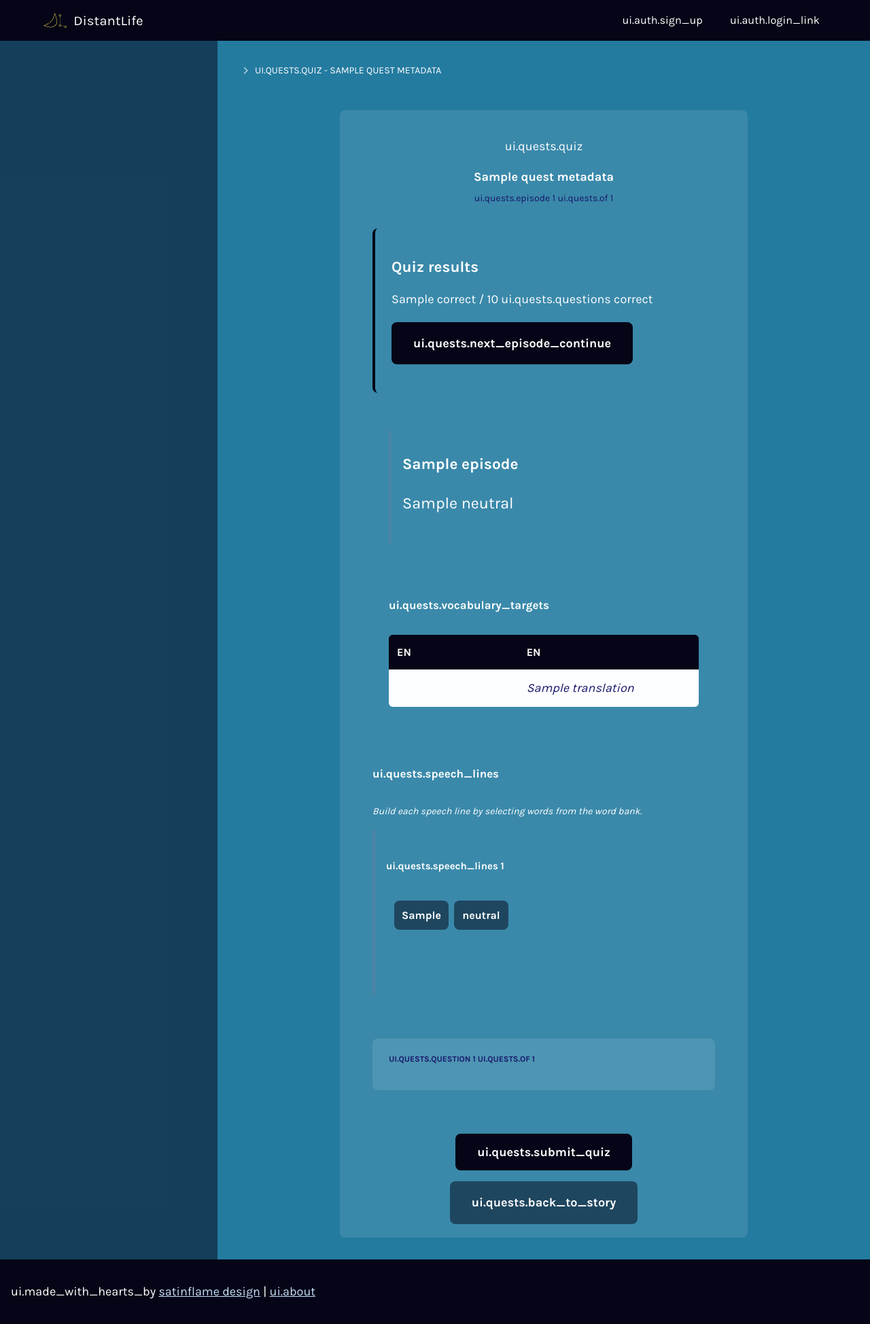
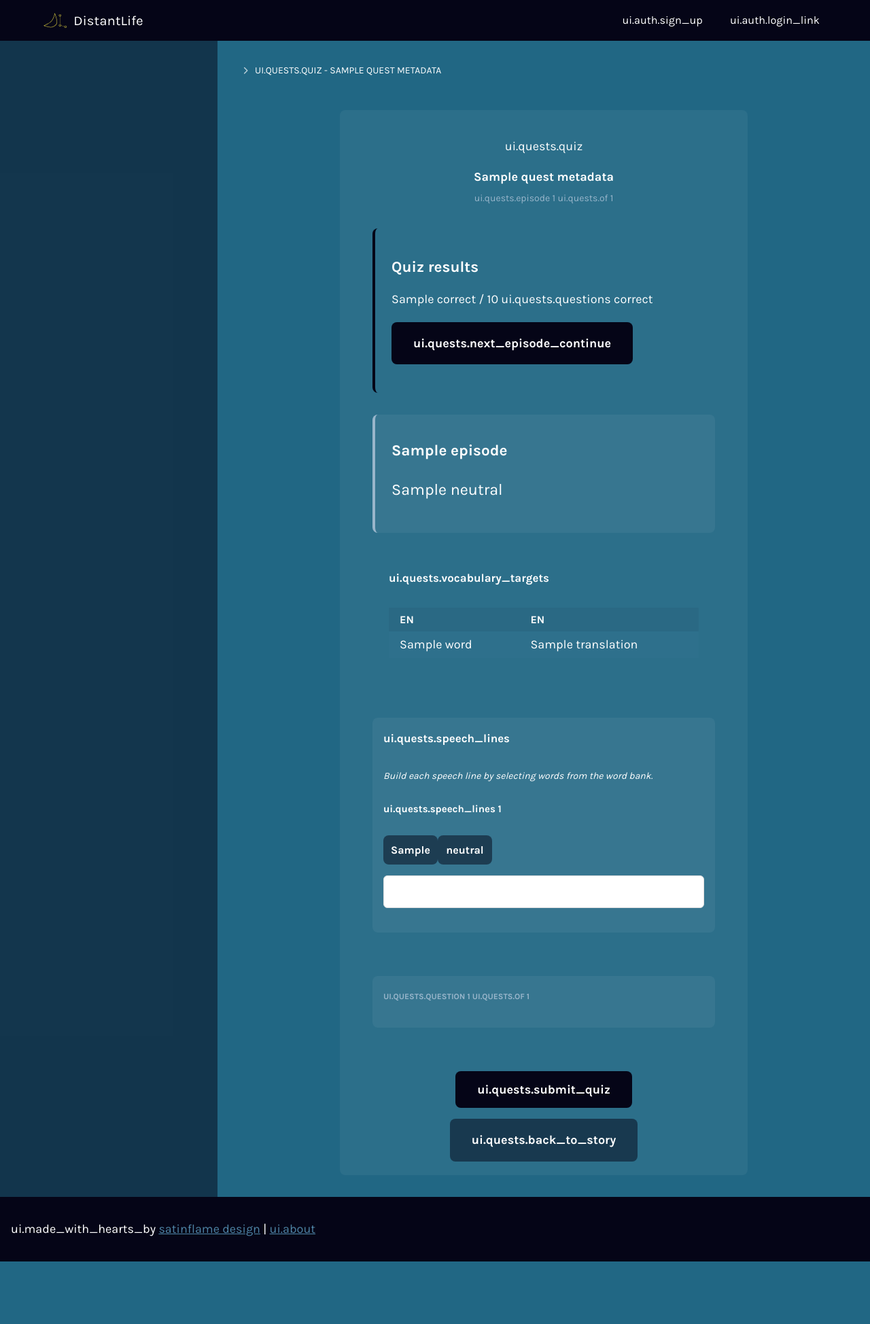
Before and after one commit to virtual/distantlife, a Flask app: template templates/quiz.html in a window 1280 px wide. Shown: the whole page at 68% size. After the commit the page ends 1856 px from the top, so only its background shows below. Run offline with Flask 3, Linux system fonts and the light colour scheme; the template is opened without the code that fills it: most values are stand-ins (such as "Sample title", 1, 10 or a date in 2020); some libraries are stand-ins or nearby versions.

Commit message:
simplify css overrides

```diff
--- a/source/sass/custom/_structure.scss
+++ b/source/sass/custom/_structure.scss
@@ -204,6 +204,9 @@ $columns: 24;
     .secondary-main {
       margin: 0 auto;
       max-width: 600px;
+      &.secondary-wide {
+        max-width: 100%;
+      }
     }
   }
 
--- a/source/sass/custom/_variables.scss
+++ b/source/sass/custom/_variables.scss
@@ -1,7 +1,4 @@
 // base original
-
-$color-primary: #003f7f !default;
-
 $screen-sm: 375px;
 $screen-md: 768px;
 $screen-lg: 992px;
@@ -26,11 +23,16 @@ $color-candy-orange: #f19d2d;
 $color-gray: #585858;
 $color-gray-light: #dddddd;
 $color-gray-dark: #050517;
-$color-blue: #247BA0;
-$color-blue-light: #C4E0F9;
+$color-blue: #216784;
+
+$color-blue-light: #4e84a5;
+$color-blue-lighter: #99b6cb;
 $color-green: #00A676;
 $color-yellow: #FFFD82;
 $color-berry: #922D50;
+
+$color-primary: $color-blue;
+$color-secondary: $color-blue-light;
 
 // Alert https://colors.eva.design/
 $alert-success: #5DDB6D;
@@ -39,7 +41,8 @@ $alert-warning: #EDDE43;
 $alert-danger: #E48850;
 
 $theme-primary: $color-gray-dark;
-$theme-secondary: $color-blue;
+$theme-secondary: $color-primary;
+$theme-card-border: $color-yellow;
 
 $theme-font-size-base: 18px;
 $theme-header-text-color: $color-white;
@@ -83,8 +86,8 @@ $theme-label-text-transform: uppercase !default;
   --color-danger: #{$alert-danger};
   --color-warning: #{$alert-warning};
   --color-white: #{$color-white};
-  --color-card-accent: #4e84a5;
-  --color-card-border: #99b6cb;
-  --color-card-surface: rgba(255, 255, 255, 0.1);
-  --color-overlay-blue: rgba(196, 224, 249, 0.5);
+  --color-card-accent: #{$color-blue-lighter};
+  --color-card-border: #{$theme-card-border};
+  --color-card-surface: rgba(255, 255, 255, 0.05);
+  --color-text-secondary: #{$color-blue-lighter};
 }
--- a/source/sass/custom/components/_buttons.scss
+++ b/source/sass/custom/components/_buttons.scss
@@ -136,6 +136,6 @@ button, .btn {
   }
 }
 
-.speech-sentence-box .speech-word-tag:hover {
-  filter: brightness(0.97);
-}
+// .speech-sentence-box .speech-word-tag:hover {
+//   filter: brightness(0.97);
+// }
--- a/source/sass/custom/components/_cards.scss
+++ b/source/sass/custom/components/_cards.scss
@@ -17,7 +17,7 @@
   padding-top: $gutter * 4;
   background: $color-white;
   position: relative;
-  color: dl-lighten($theme-primary, 20);
+  color: $theme-body-text-color;
   margin-bottom: $gutter * 4;
   line-height: 1.7;
   border-radius: 8px;
@@ -28,6 +28,11 @@
       margin-bottom: 0;
     }
   }
+
+  .card-slim {
+    padding: $gutter * 1;
+  }
+
   h3 {
     color: $theme-primary;
     margin-top: $theme-font-size-base * 1;
@@ -83,7 +88,7 @@
 }
 
 .card-accent {
-  background: var(--color-bg-accent);
+  background: var(--color-card-surface);
   padding: 1rem;
   border-width: 0;
   border-left-width: 4px;
@@ -91,9 +96,7 @@
   border-color: var(--color-card-accent);
 }
 
-.card[dir="rtl"] {
-  .card-accent {
-    border-left: none;
-    border-right-width: 4px;
-  }
+.card[dir="rtl"].card-accent {
+  border-left: none;
+  border-right-width: 4px;
 }
--- a/source/sass/custom/components/_tables.scss
+++ b/source/sass/custom/components/_tables.scss
@@ -22,7 +22,7 @@ thead, tbody {
 }
 thead {
   th {
-    background-color: $theme-primary;
+    background-color: rgba($theme-primary, 0.05);
     font-size: 1rem;
   }
 }
@@ -30,7 +30,6 @@ tbody {
   tr {
     td {
       background-color: rgba($theme-primary, 0.05);
-
     }
   }
   tr:nth-child(2n + 1) {
@@ -75,3 +74,37 @@ tbody {
     }
   }
 }
+
+
+// .vocabulary-table {
+//   width: 100%;
+//   border-collapse: collapse;
+//   background: white;
+//   border: 1px solid var(--color-border);
+//   border-radius: 6px;
+//   overflow: hidden;
+// }
+
+// .vocabulary-table thead {
+//   background: var(--color-primary);
+//   color: white;
+// }
+
+// .vocabulary-table th {
+//   padding: 0.75rem;
+//   text-align: left;
+//   font-weight: 600;
+// }
+
+// .vocabulary-table td {
+//   padding: 0.75rem;
+//   border-bottom: 1px solid var(--color-border);
+// }
+
+// .vocabulary-table tbody tr:last-child td {
+//   border-bottom: none;
+// }
+
+// .vocabulary-table tbody tr:hover {
+//   background: var(--color-bg-hover);
+// }
--- a/source/sass/custom/templates/_episodes.scss
+++ b/source/sass/custom/templates/_episodes.scss
@@ -92,48 +92,6 @@
   flex-shrink: 0;
 }
 
-.vocabulary-table {
-  width: 100%;
-  border-collapse: collapse;
-  background: white;
-  border: 1px solid var(--color-border);
-  border-radius: 6px;
-  overflow: hidden;
-}
-
-.vocabulary-table thead {
-  background: var(--color-primary);
-  color: white;
-}
-
-.vocabulary-table th {
-  padding: 0.75rem;
-  text-align: left;
-  font-weight: 600;
-}
-
-.vocabulary-table td {
-  padding: 0.75rem;
-  border-bottom: 1px solid var(--color-border);
-}
-
-.vocabulary-table tbody tr:last-child td {
-  border-bottom: none;
-}
-
-.vocabulary-table tbody tr:hover {
-  background: var(--color-bg-hover);
-}
-
-.vocab-word {
-  font-weight: 500;
-}
-
-.vocab-translation {
-  color: var(--color-text-secondary);
-  font-style: italic;
-}
-
 .quiz-speech-builder {
   margin: 2rem 0;
 }
@@ -142,29 +100,29 @@
   margin-bottom: 1rem;
 }
 
-.speech-word-bank,
-.speech-sentence-box {
-  display: flex;
-  flex-wrap: wrap;
-  gap: 0.5rem;
-  min-height: 3.5rem;
-  padding: 0.75rem;
-  border: 1px dashed var(--color-border);
-  border-radius: 8px;
-  background: var(--color-bg-secondary);
-}
+// .speech-word-bank,
+// .speech-sentence-box {
+//   display: flex;
+//   flex-wrap: wrap;
+//   gap: 0.5rem;
+//   min-height: 3.5rem;
+//   padding: 0.75rem;
+//   border: 1px dashed var(--color-border);
+//   border-radius: 8px;
+//   background: var(--color-bg-secondary);
+// }
 
-.speech-sentence-box {
-  margin-top: 0.75rem;
-  background: var(--color-bg-accent);
+// .speech-sentence-box {
+//   margin-top: 0.75rem;
+//   background: var(--color-bg-accent);
 
-  .speech-word-tag {
-    opacity: 1;
-    background: var(--color-primary);
-    color: white;
-    border-color: var(--color-primary);
-  }
-}
+//   .speech-word-tag {
+//     opacity: 1;
+//     background: var(--color-primary);
+//     color: white;
+//     border-color: var(--color-primary);
+//   }
+// }
 
 
 .quest-episode-actions {
@@ -209,13 +167,4 @@
     min-width: unset;
     width: 100%;
   }
-
-  .vocabulary-table {
-    font-size: 0.875rem;
-  }
-
-  .vocabulary-table th,
-  .vocabulary-table td {
-    padding: 0.5rem;
-  }
 }
--- a/source/sass/custom/templates/_quiz.scss
+++ b/source/sass/custom/templates/_quiz.scss
@@ -55,66 +55,24 @@
   margin-bottom: 1rem;
 }
 
-.vocabulary-table {
-  width: 100%;
-  border-collapse: collapse;
-  background: white;
-  border: 1px solid var(--color-border);
-  border-radius: 6px;
-  overflow: hidden;
-}
-
-.vocabulary-table thead {
-  background: var(--color-primary);
-  color: white;
-}
-
-.vocabulary-table th {
-  padding: 0.75rem;
-  text-align: left;
-  font-weight: 600;
-}
-
-.vocabulary-table td {
-  padding: 0.75rem;
-  border-bottom: 1px solid var(--color-border);
-}
-
-.vocabulary-table tbody tr:last-child td {
-  border-bottom: none;
-}
-
-.vocabulary-table tbody tr:hover {
-  background: var(--color-bg-hover);
-}
-
-.vocab-word {
-  font-weight: 500;
-}
-
-.vocab-translation {
-  color: var(--color-text-secondary);
-  font-style: italic;
-}
-
 .quiz-questions {
   display: flex;
   flex-direction: column;
   gap: 2rem;
 }
 
-.quiz-question {
-  background: var(--color-bg-secondary);
-  padding: 1.5rem;
-  border: 1px solid var(--color-border);
-  border-radius: $border-radius-base;
-  scroll-margin-top: 2rem;
-}
+// .quiz-question {
+//   background: var(--color-bg-secondary);
+//   padding: 1.5rem;
+//   border: 1px solid var(--color-border);
+//   border-radius: $border-radius-base;
+//   scroll-margin-top: 2rem;
+// }
 
-.quiz-question:focus-within {
-  border-color: var(--color-primary);
-  box-shadow: 0 0 0 3px rgba(var(--color-primary-rgb), 0.1);
-}
+// .quiz-question:focus-within {
+//   border-color: var(--color-primary);
+//   box-shadow: 0 0 0 3px rgba(var(--color-primary-rgb), 0.1);
+// }
 
 .question-number {
   font-size: 0.75rem;
--- a/static/styles.css
+++ b/static/styles.css
@@ -1,15 +1,15 @@
 :root {
   --color-primary: #050517;
-  --color-secondary: #247BA0;
-  --color-secondary-light: #C4E0F9;
+  --color-secondary: #216784;
+  --color-secondary-light: #4e84a5;
   --color-success: #00A676;
   --color-danger: #E48850;
   --color-warning: #EDDE43;
   --color-white: #fff;
-  --color-card-accent: #4e84a5;
-  --color-card-border: #99b6cb;
-  --color-card-surface: rgba(255, 255, 255, 0.1);
-  --color-overlay-blue: rgba(196, 224, 249, 0.5);
+  --color-card-accent: #99b6cb;
+  --color-card-border: #FFFD82;
+  --color-card-surface: rgba(255, 255, 255, 0.05);
+  --color-text-secondary: #99b6cb;
 }
 
 .breadcrumb {
@@ -608,7 +608,7 @@ div[class^=col-] {
 }
 
 body {
-  background-color: #247BA0;
+  background-color: #216784;
 }
 
 header.header,
@@ -682,7 +682,7 @@ header.header {
 }
 .layout-secondary .layout-secondary-main {
   order: 1;
-  background-color: #247BA0;
+  background-color: #216784;
 }
 .layout-secondary .layout-secondary-main main + main {
   margin-top: 32px;
@@ -1084,7 +1087,7 @@ header.header {
   }
 }
 footer.footer.theme-inversed p a {
-  color: #C4E0F9;
+  color: #4e84a5;
 }
 footer.footer.theme-inversed p a:hover, footer.footer.theme-inversed p a:focus, footer.footer.theme-inversed p a:active {
   text-decoration: none;
@@ -1138,7 +1141,7 @@ footer.footer.theme-inversed p a:hover, footer.footer.theme-inversed p a:focus,
 }
 
 body {
-  background-color: #247BA0;
+  background-color: #216784;
 }
 
 header.header {
@@ -1151,7 +1154,7 @@ footer.footer {
 }
 
 a {
-  color: #C4E0F9;
+  color: #4e84a5;
 }
 
 .theme-inversed a:not(.btn):hover, .theme-inversed a:not(.btn):active, .theme-inversed a:not(.btn):focus {
@@ -1442,7 +1445,7 @@ h1 .badge {
   padding-top: 64px;
   background: #fff;
   position: relative;
-  color: rgb(23.2142857143, 23.2142857143, 106.7857142857);
+  color: #fff;
   margin-bottom: 64px;
   line-height: 1.7;
   border-radius: 8px;
@@ -1455,6 +1458,9 @@ h1 .badge {
   .card:last-child {
     margin-bottom: 0;
   }
+}
+.card .card-slim {
+  padding: 16px;
 }
 .card h3 {
   color: #050517;
@@ -1518,7 +1524,7 @@ h1 .badge {
 }
 
 .card-accent {
-  background: var(--color-bg-accent);
+  background: var(--color-card-surface);
   padding: 1rem;
   border-width: 0;
   border-left-width: 4px;
@@ -1982,7 +1984,7 @@ thead td, thead th, tbody td, tbody th {
 }
 
 thead th {
-  background-color: #050517;
+  background-color: rgba(5, 5, 23, 0.05);
   font-size: 1rem;
 }
 
@@ -1990,7 +1992,7 @@ tbody tr td {
   background-color: rgba(5, 5, 23, 0.05);
 }
 tbody tr:nth-child(2n+1) td {
-  background-color: rgba(196, 224, 249, 0.05);
+  background-color: rgba(78, 132, 165, 0.05);
 }
 
 @media (max-width: 991px) {
@@ -2757,65 +2759,10 @@ figure .figure-img {
   margin-bottom: 1rem;
 }
 
-.vocabulary-table {
-  width: 100%;
-  border-collapse: collapse;
-  background: white;
-  border: 1px solid var(--color-border);
-  border-radius: 6px;
-  overflow: hidden;
-}
-
-.vocabulary-table thead {
-  background: var(--color-primary);
-  color: white;
-}
-
-.vocabulary-table th {
-  padding: 0.75rem;
-  text-align: left;
-  font-weight: 600;
-}
-
-.vocabulary-table td {
-  padding: 0.75rem;
-  border-bottom: 1px solid var(--color-border);
-}
-
-.vocabulary-table tbody tr:last-child td {
-  border-bottom: none;
-}
-
-.vocabulary-table tbody tr:hover {
-  background: var(--color-bg-hover);
-}
-
-.vocab-word {
-  font-weight: 500;
-}
-
-.vocab-translation {
-  color: var(--color-text-secondary);
-  font-style: italic;
-}
-
 .quiz-questions {
   display: flex;
   flex-direction: column;
   gap: 2rem;
-}
-
-.quiz-question {
-  background: var(--color-bg-secondary);
-  padding: 1.5rem;
-  border: 1px solid var(--color-border);
-  border-radius: 8px;
-  scroll-margin-top: 2rem;
-}
-
-.quiz-question:focus-within {
-  border-color: var(--color-primary);
-  box-shadow: 0 0 0 3px rgba(var(--color-primary-rgb), 0.1);
 }
 
 .question-number {
@@ -3105,77 +2981,12 @@ figure .figure-img {
   flex-shrink: 0;
 }
 
-.vocabulary-table {
-  width: 100%;
-  border-collapse: collapse;
-  background: white;
-  border: 1px solid var(--color-border);
-  border-radius: 6px;
-  overflow: hidden;
-}
-
-.vocabulary-table thead {
-  background: var(--color-primary);
-  color: white;
-}
-
-.vocabulary-table th {
-  padding: 0.75rem;
-  text-align: left;
-  font-weight: 600;
-}
-
-.vocabulary-table td {
-  padding: 0.75rem;
-  border-bottom: 1px solid var(--color-border);
-}
-
-.vocabulary-table tbody tr:last-child td {
-  border-bottom: none;
-}
-
-.vocabulary-table tbody tr:hover {
-  background: var(--color-bg-hover);
-}
-
-.vocab-word {
-  font-weight: 500;
-}
-
-.vocab-translation {
-  color: var(--color-text-secondary);
-  font-style: italic;
-}
-
 .quiz-speech-builder {
   margin: 2rem 0;
 }
 
 .speech-line-builder {
   margin-bottom: 1rem;
-}
-
-.speech-word-bank,
-.speech-sentence-box {
-  display: flex;
-  flex-wrap: wrap;
-  gap: 0.5rem;
-  min-height: 3.5rem;
-  padding: 0.75rem;
-  border: 1px dashed var(--color-border);
-  border-radius: 8px;
-  background: var(--color-bg-secondary);
-}
-
-.speech-sentence-box {
-  margin-top: 0.75rem;
-  background: var(--color-bg-accent);
-}
-.speech-sentence-box .speech-word-tag {
-  opacity: 1;
-  background: var(--color-primary);
-  color: white;
-  border-color: var(--color-primary);
 }
 
 .quest-episode-actions {
--- a/templates/admin/vocabulary.html
+++ b/templates/admin/vocabulary.html
@@ -1,5 +1,6 @@
 {% extends "layout.html" %}
 {% from "./macros.html" import csrf_field with context %}
+{% set secondary_wide = True %}
 {% block title %}Admin — Vocabulary{% endblock %}
 {% block main %}
 <h1>Vocabulary</h1>
--- a/templates/admin/vocabulary_create.html
+++ b/templates/admin/vocabulary_create.html
@@ -1,5 +1,6 @@
 {% extends "layout.html" %}
 {% from "./macros.html" import csrf_field with context %}
+{% set secondary_wide = True %}
 {% block title %}Admin — Create Vocabulary{% endblock %}
 {% block main %}
 <h1>Create Vocabulary</h1>
--- a/templates/admin/vocabulary_edit.html
+++ b/templates/admin/vocabulary_edit.html
@@ -1,5 +1,6 @@
 {% extends "layout.html" %}
 {% from "./macros.html" import csrf_field with context %}
+{% set secondary_wide = True %}
 {% block title %}Admin — Edit Vocabulary{% endblock %}
 {% block main %}
 <h1>Edit Vocabulary</h1>
--- a/templates/layout.html
+++ b/templates/layout.html
@@ -5,7 +5,7 @@
     <div class="layout-secondary-main theme-inversed">
       <main>
         {% include 'global/breadcrumb.html' %}
-        <div class="secondary-main">
+        <div class="secondary-main{% if secondary_wide %} secondary-wide{% endif %}">
           {% include 'global/alert.html' %}
           {% block main %}{% endblock %}
         </div>
--- a/templates/quest_episode.html
+++ b/templates/quest_episode.html
@@ -19,8 +19,8 @@
   </div>
 
   <!-- Episode Title and Story -->
-  <section class="quest-section" dir="{{ language_dir() }}">
-    <div class="quest-story-text card-accent">
+  <section class="quest-section card-accent card" dir="{{ language_dir() }}">
+    <div class="quest-story-text">
       <h3>{{ episode.title }}</h3>
       <p>{{ episode.story_text }}</p>
     </div>
@@ -28,7 +28,7 @@
 
   <!-- Vocabulary Targets -->
   {% if vocabulary_with_translations or episode.vocabulary_targets %}
-    <section class="quest-section">
+    <section class="quest-section card">
       <h4>{{ _('ui.quests.vocabulary_targets') }}</h4>
       {% if vocabulary_with_translations %}
         <table class="vocabulary-table">
--- a/templates/quests.html
+++ b/templates/quests.html
@@ -29,7 +29,7 @@
 </section>
 
 {% if available_quests %}
-  <section class="quest-section">
+  <section class="quest-section card">
     <h3>{{ _('ui.quests.available_quests') }}</h3>
     <div class="quest-grid">
       {% for quest in available_quests %}
@@ -51,7 +51,7 @@
 {% endif %}
 
 {% if locked_quests %}
-  <section class="quest-section">
+  <section class="quest-section card">
     <h3>{{ _('ui.quests.locked_quests') }}</h3>
     <div class="quest-grid">
       {% for quest in locked_quests %}
--- a/templates/quiz.html
+++ b/templates/quiz.html
@@ -27,8 +27,8 @@
   {% endif %}
 
   <!-- Episode Summary -->
-  <section class="quest-section" dir="{{ language_dir() }}">
-    <div class="quest-story-text card-accent">
+  <section class="quest-section card-accent card" dir="{{ language_dir() }}">
+    <div class="quest-story-text">
       <h3>{{ episode.title }}</h3>
       {% if episode.story_text %}
         <p>{% if episode.story_text is string %}{{ episode.story_text }}{% else %}{{ episode.story_text.neutral or episode.story_text.male or episode.story_text.female or "" }}{% endif %}</p>
@@ -65,14 +65,14 @@
 
   <!-- Speech Line Builder (quiz-only) -->
   {% if episode.speech_bubble_lines %}
-    <section class="quiz-speech-builder">
+    <section class="quiz-speech-builder card card-slim">
       <h4>{{ _('ui.quests.speech_lines') }}</h4>
       <p class="section-instruction">Build each speech line by selecting words from the word bank.</p>
 
       {% for line in episode.speech_bubble_lines %}
         {% set line_text = line if line is string else (line.neutral or line.male or line.female or '') %}
         {% if line_text %}
-          <article class="speech-line-builder card-accent" data-speech-builder data-line-index="{{ loop.index0 }}" data-line-text="{{ line_text | e }}" dir="{{ language_dir() }}">
+          <article class="speech-line-builder" data-speech-builder data-line-index="{{ loop.index0 }}" data-line-text="{{ line_text | e }}" dir="{{ language_dir() }}">
             <h5>{{ _('ui.quests.speech_lines') }} {{ loop.index }}</h5>
             <div class="speech-word-bank" data-word-bank role="list" aria-label="Word bank for speech line {{ loop.index }}"></div>
             <div class="speech-sentence-box" data-sentence-box role="list" aria-label="Built sentence for speech line {{ loop.index }}"></div>
@@ -89,7 +89,7 @@
       {% if questions and questions is iterable %}
         {% for question in questions %}
           {% set question_index = loop.index0 %}
-          <div class="quiz-question card" data-question-index="{{ loop.index0 }}" data-question-type="{{ question.type | string }}" dir="{{ language_dir() }}">
+          <div class="quiz-question card card-slim" data-question-index="{{ loop.index0 }}" data-question-type="{{ question.type | string }}" dir="{{ language_dir() }}">
             <div class="question-number">
               <span>{{ _('ui.quests.question') }} {{ loop.index }} {{ _('ui.quests.of') }} {{ questions | length }}</span>
             </div>
```
Also changed, not shown: other parts of source/sass/custom/templates/_quiz.scss (+54 -63 lines), other parts of static/styles.css (+16 -95 lines), 1 other file.
